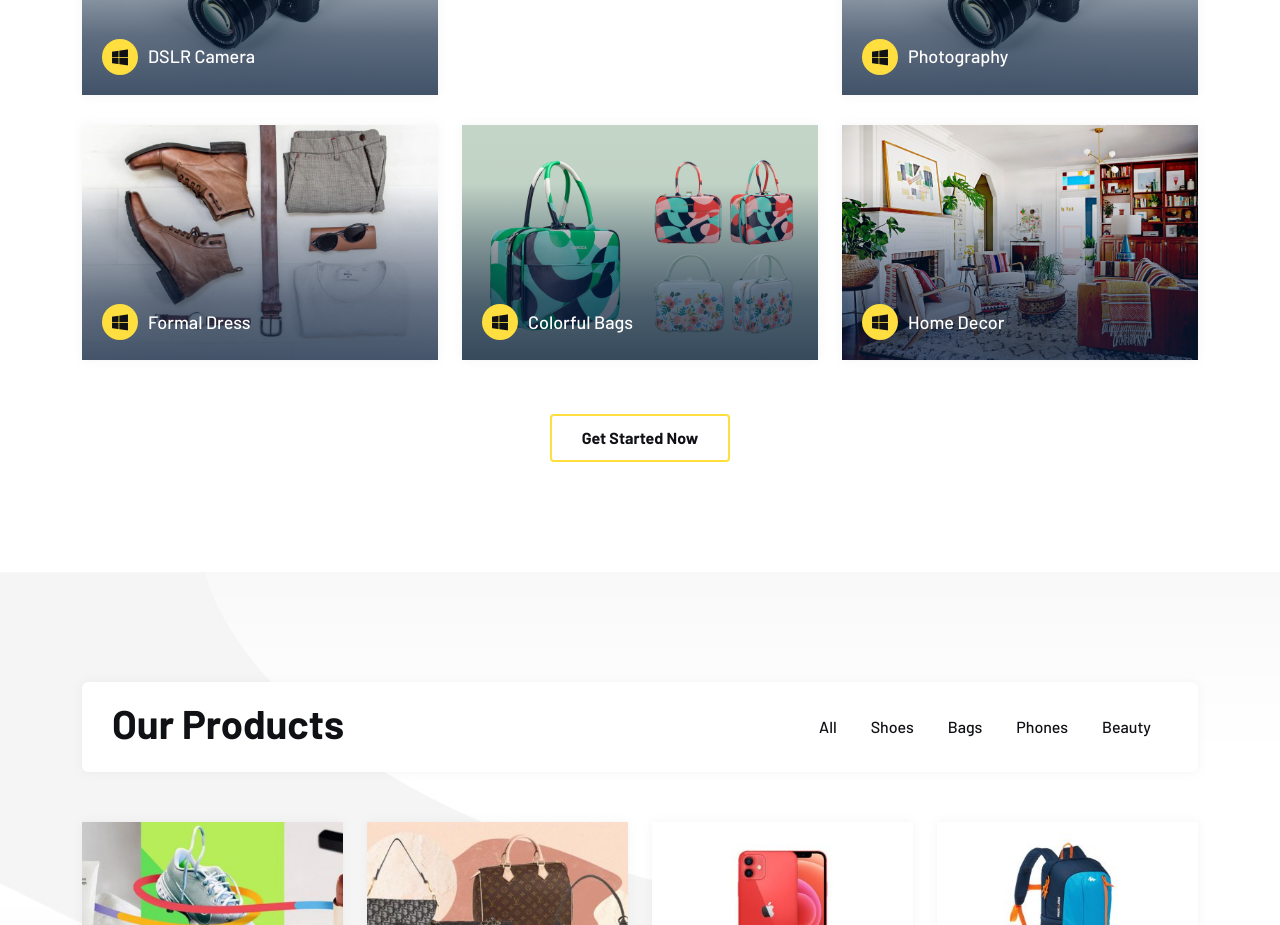
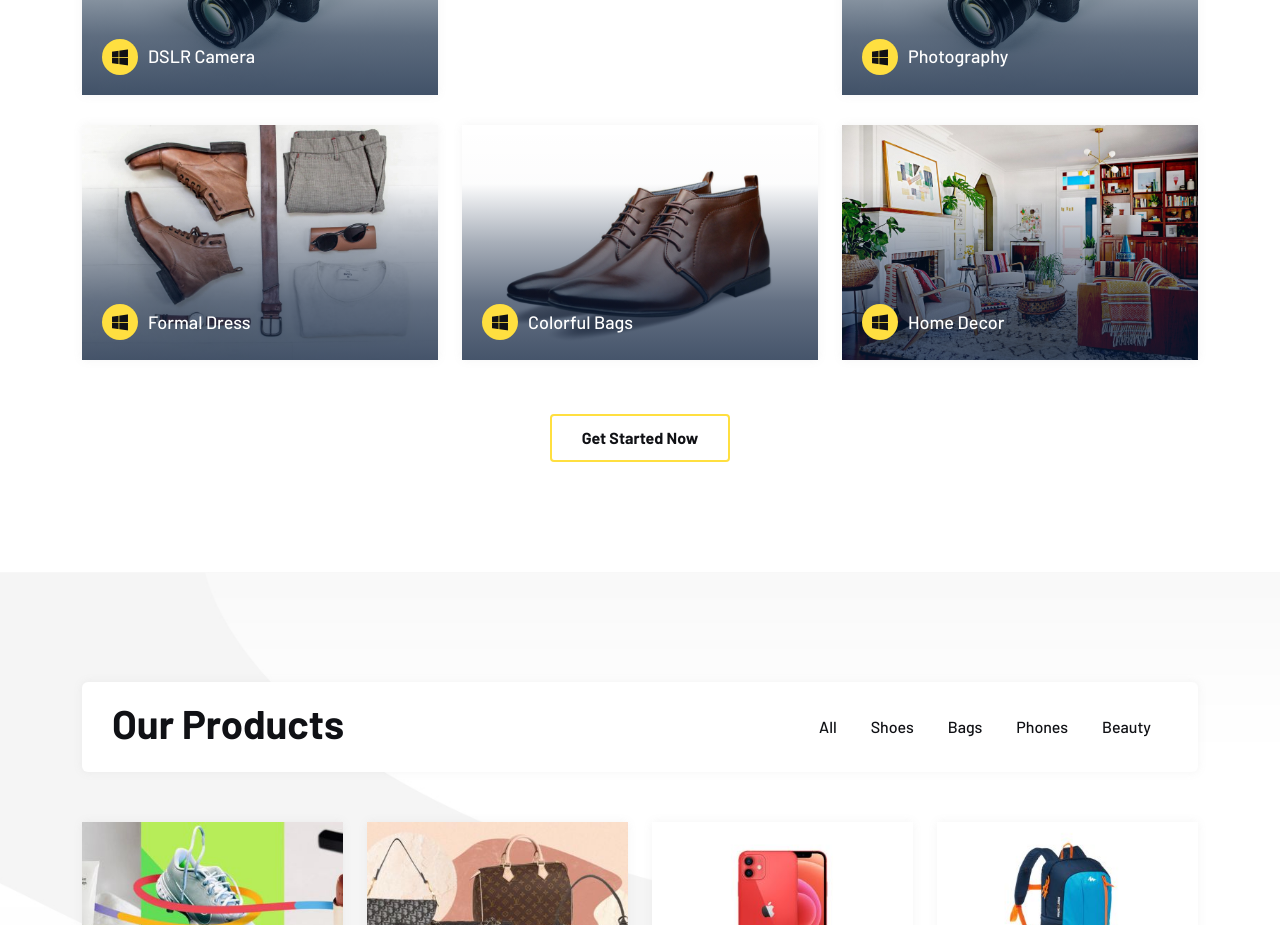
Before and after one commit to WebDiyar/e_commerce_ts, a React (Vite) app: page / in a window 1280 px wide. Shown: the part 1260-2185 px from the top of the page. Built offline with nearby package versions, Linux system fonts and the light colour scheme.

Commit message:
little one testing about deploying img

```diff
--- a/src/home/HomeCategory.tsx
+++ b/src/home/HomeCategory.tsx
@@ -26,13 +26,13 @@ const categoryList: ICategoryItem[] = [
         title: 'Photography',
     },
     {
-        imgUrl: '/src/assets/images/category/04.jpg',
+        imgUrl: 'src/assets/images/category/04.jpg',
         imgAlt: 'category rajibraj91 rajibraj',
         iconName: 'icofont-brand-windows',
         title: 'Formal Dress',
     },
     {
-        imgUrl: './src/assets/images/category/05.jpg',
+        imgUrl: '/public/test/02.jpg',
         imgAlt: 'category rajibraj91 rajibraj',
         iconName: 'icofont-brand-windows',
         title: 'Colorful Bags',
```
Also changed, not shown: public/test/02.jpg (added).
